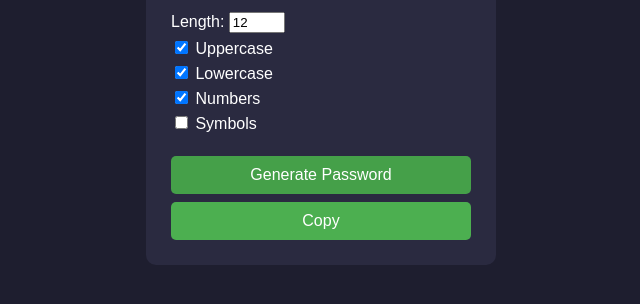
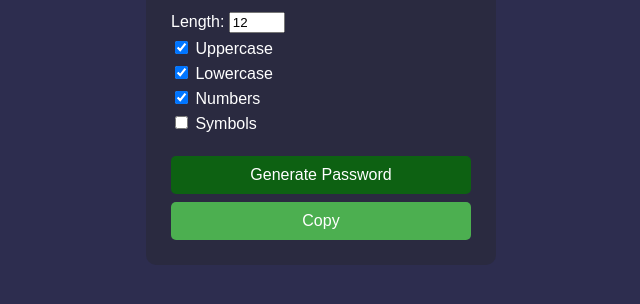
Before and after one commit to Himanshisingh28/mini_project, a plain HTML site: page index.html in a window 1280 px wide. In both pictures the pointer is over the button "Generate Password". Shown: the part 338-642 px from the top of the page, without its empty margins (319-959 px from the left). Drawn offline with Linux system fonts and the light colour scheme.

Commit message:
Add some information

```diff
--- a/script.js
+++ b/script.js
@@ -30,7 +30,6 @@ function generatePassword() {
 
     document.getElementById("password").value = password;
 }
-
 function copyPassword() {
     const passwordField = document.getElementById("password");
     passwordField.select();
--- a/style.css
+++ b/style.css
@@ -1,6 +1,6 @@
 body {
     font-family: Arial, sans-serif;
-    background: #1e1e2f;
+    background: #2d2d4f;
     display: flex;
     justify-content: center;
     align-items: center;
@@ -51,5 +51,5 @@ button {
 }
 
 button:hover {
-    background: #45a049;
+    background: #0d6112;
 }
```
Also changed, not shown: index.html (+1 -0 lines), 1 other file.
